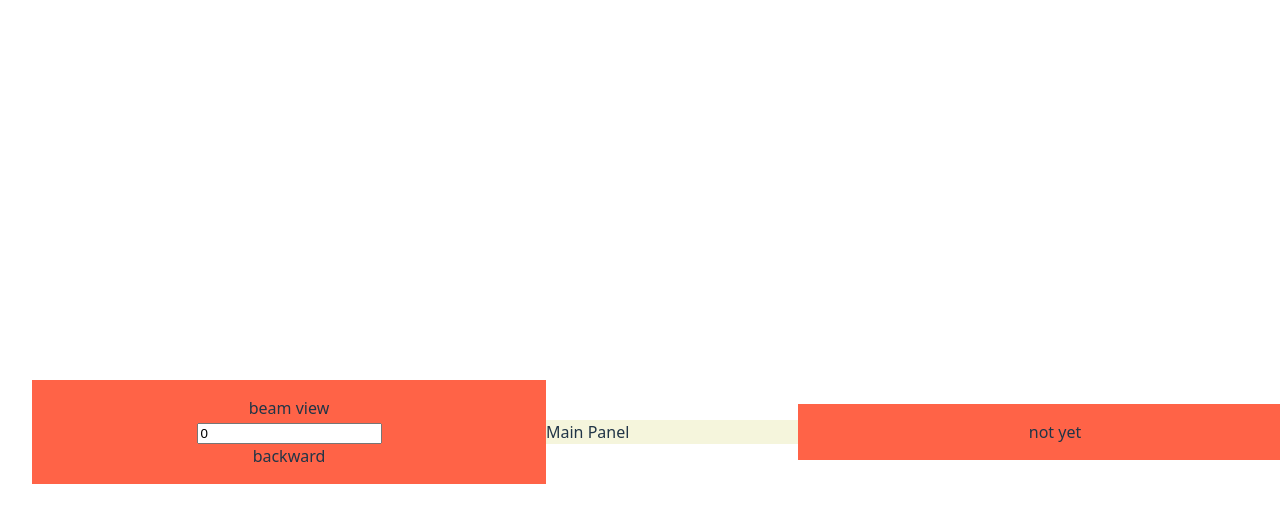
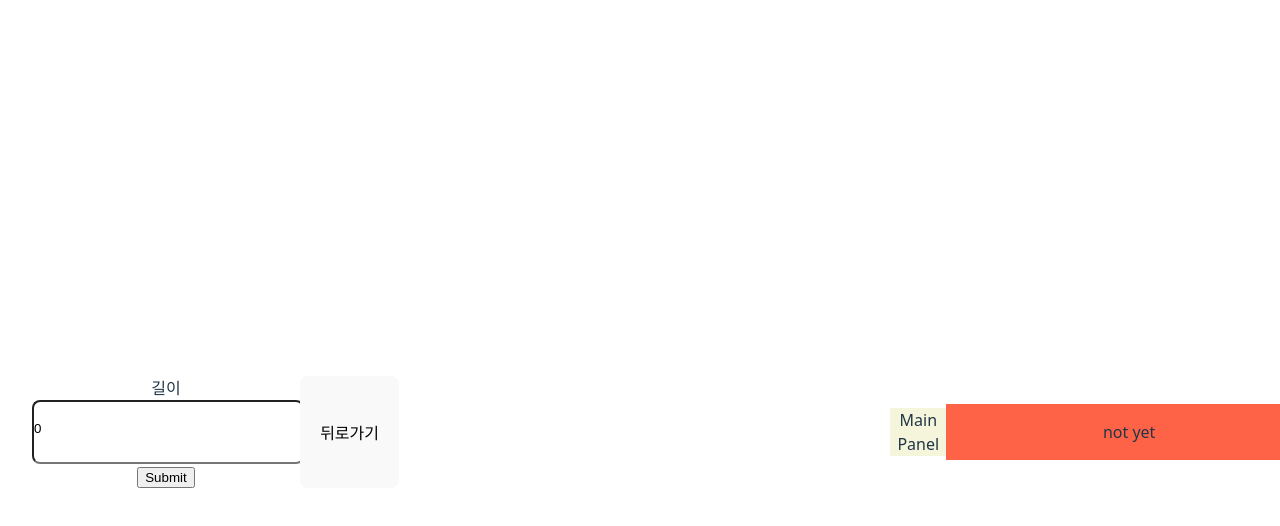
Before and after one commit to luxleo/civils, a React (Vite) app in the folder front/: page / in a window 1280 px wide. Both pictures are taken after a click on the element "Beam". Shown: the top 526 px of the page. Built offline with nearby package versions, Linux system fonts and the light colour scheme.

Commit message:
feat beam form

```diff
--- a/front/package.json
+++ b/front/package.json
@@ -13,11 +13,14 @@
   "dependencies": {
     "@emotion/react": "^11.14.0",
     "@emotion/styled": "^11.14.0",
+    "@hookform/resolvers": "^5.0.1",
     "@types/d3": "^7.4.3",
     "d3": "^7.9.0",
     "react": "^19.1.0",
     "react-dom": "^19.1.0",
-    "react-router": "^7.5.3"
+    "react-hook-form": "^7.56.4",
+    "react-router": "^7.5.3",
+    "zod": "^3.25.32"
   },
   "devDependencies": {
     "@eslint/js": "^9.25.0",
--- a/front/src/components/BeamPage/view/ModelAndLoadController.tsx
+++ b/front/src/components/BeamPage/view/ModelAndLoadController.tsx
@@ -2,12 +2,13 @@ import styled from "@emotion/styled";
 import {useContext, useState} from "react";
 import type {LoadsType} from "@/types/domain/Beam";
 import {BeamContext} from "@/contexts";
+import BeamForm from "@/components/BeamPage/view/forms/BeamForm";
 
 type ModeModel = "beam" | "support"; // TODO: add section -> type 옮기기
 type ModeLoad = LoadsType;
 type Mode = "none" | ModeModel | ModeLoad;
 
-interface Props {
+export interface ChangeModeProps {
     setMode: React.Dispatch<React.SetStateAction<Mode>>;
 }
 
@@ -17,7 +18,7 @@ const ModelAndLoadController = () => {
         case "none":
             return <NoneModeView setMode={setMode}/>
         case "beam":
-            return <BeamModelView setMode={setMode}/>
+            return <BeamForm setMode={setMode}/>
         case "support":
             return <SupportsModelView setMode={setMode}/>
         // case "pointLoad":
@@ -25,7 +26,7 @@ const ModelAndLoadController = () => {
     }
 };
 
-const NoneModeView = ({setMode}: Props) => {
+const NoneModeView = ({setMode}: ChangeModeProps) => {
     return (
         <S.Container>
             <S.Title>Model</S.Title>
@@ -50,7 +51,7 @@ const NoneModeView = ({setMode}: Props) => {
 }
 
 // Model View Section
-const BeamModelView = (props: Props) => {
+const BeamModelView = (props: ChangeModeProps) => {
     const {beam} = useContext(BeamContext);
     const [beamLength, setBeamLength] = useState<number>(beam.length);
     return (
@@ -79,7 +80,7 @@ const BeamModelView = (props: Props) => {
 }
 
 // Loads View Section
-const SupportsModelView = (props: Props) => {
+const SupportsModelView = (props: ChangeModeProps) => {
     return (
         <S.Container>
             supports view
--- /dev/null
+++ b/front/src/components/BeamPage/view/forms/BeamForm.tsx
@@ -0,0 +1,50 @@
+import {useContext} from "react";
+import {BeamContext} from "@/contexts";
+import {css} from "@emotion/react";
+import {z} from "zod";
+import {type SubmitHandler, useForm} from "react-hook-form";
+import type {ChangeModeProps} from "@/components/BeamPage/view/ModelAndLoadController";
+import Button from "@/components/common/Button/Button";
+import {Input} from "@/components/common/Input/Input";
+import {zodResolver} from "@hookform/resolvers/zod";
+
+const FormSchema = z.object({
+    length: z.number().gte(0, {message: "길이는 양수이어야합니다."})
+});
+
+type Inputs = z.infer<typeof FormSchema>;
+
+const BeamForm = (props: ChangeModeProps) => {
+    const {beam} = useContext(BeamContext);
+    const {
+        register,
+        handleSubmit,
+        // trigger,
+        // getValues,
+        // formState: {errors},
+    } = useForm<Inputs>({defaultValues: {length: 0}, resolver: zodResolver(FormSchema)});
+    const onSubmit: SubmitHandler<Inputs> = (data) => {
+        console.log("Form submitted with data:", JSON.stringify(data));
+        beam.changeLength(data.length);
+    }
+    return (
+        <div css={S.formContainer}>
+            <form onSubmit={handleSubmit(onSubmit)}>
+                <Input<Inputs> name={"길이"} label="length" register={register} required/>
+                <input type="submit" value="Submit"/>
+            </form>
+            <Button onClick={() => props.setMode("none")}>
+                뒤로가기
+            </Button>
+        </div>
+    );
+};
+
+const S = {
+    formContainer: css`
+        width: 100%;
+        display: flex;
+    `
+}
+
+export default BeamForm;
--- /dev/null
+++ b/front/src/components/common/Button/Button.tsx
@@ -0,0 +1,21 @@
+import {css} from "@emotion/react";
+
+interface ButtonProps extends React.ComponentPropsWithRef<'button'> {
+    children: React.ReactNode;
+}
+
+const Button = ({children, ...props}: ButtonProps) => {
+    return (
+        <button css={S.Button} {...props}>
+            {children}
+        </button>
+    );
+};
+
+const S = {
+    Button: css`
+        user-select: none;
+    `
+}
+
+export default Button;
--- /dev/null
+++ b/front/src/components/common/Input/Input.styled.ts
@@ -0,0 +1,15 @@
+import styled from "@emotion/styled";
+import type {InputVariants} from "@/components/common/Input/Input.type";
+import {css} from "@emotion/react";
+
+export const ManualInput = styled.input<{ variant: InputVariants; }>`
+    width: 100%;
+    padding: 1.2rem 0 1.6rem;
+    border-radius: 8px;
+`;
+
+export const Input = css`
+    width: 100%;
+    padding: 1.2rem 0 1.6rem;
+    border-radius: 8px;
+`
--- /dev/null
+++ b/front/src/components/common/Input/Input.tsx
@@ -0,0 +1,41 @@
+import type {InputVariants} from "@/components/common/Input/Input.type";
+import type {RefObject} from "react";
+import type {FieldValues, Path} from "react-hook-form";
+import * as S from "./Input.styled";
+import type {UseFormRegister} from "react-hook-form";
+
+interface ManualInputProps extends React.ComponentPropsWithRef<"input"> {
+    variants?: InputVariants;
+    ref?: RefObject<HTMLInputElement>;
+}
+
+// const Input = forwardRef<HTMLInputElement, InputProps>(({variants = "round", ...props}, ref) => {
+//     return <S.Input variant={variants} {...props} ref={ref}/>;
+// })
+/**
+ * following  input is for without react hook form
+ *
+ * @param variants
+ * @param ref
+ * @param props
+ * @constructor
+ */
+const ManualInput = ({variants = "round", ref, ...props}: ManualInputProps) => {
+    return <S.ManualInput variant={variants} {...props} ref={ref}/>;
+}
+
+interface InputProps<T extends FieldValues> {
+    name: string;
+    label: Path<T>;
+    register: UseFormRegister<T>;
+    required?: boolean;
+}
+
+export const Input = <T extends FieldValues>({name, label, register, required = false}: InputProps<T>) => {
+    return (
+        <>
+            <label>{name}</label>
+            <input css={S.Input} {...register(label, {required})}/>
+        </>
+    );
+}
--- /dev/null
+++ b/front/src/components/common/Input/Input.type.ts
@@ -0,0 +1 @@
+export type InputVariants = 'round' | 'button'
```
Also changed, not shown: 1 other file (tests, documents, lock files or other folders).
